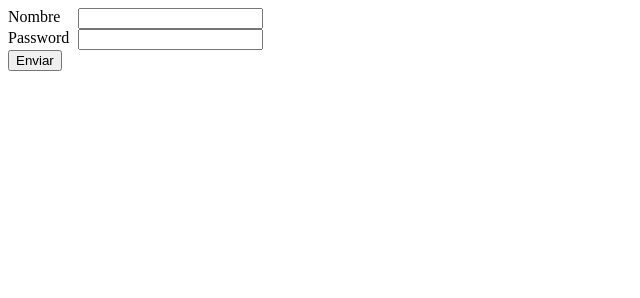
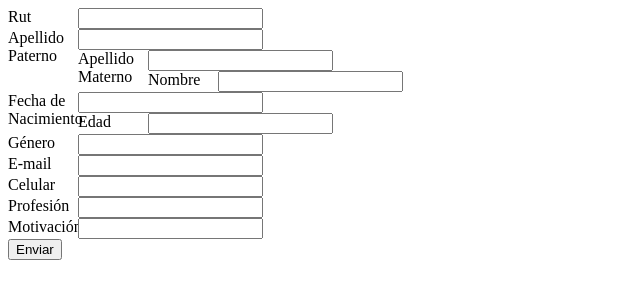
Before and after one commit to Vicente-Godoy/ActividadChileLimpio, a plain HTML site: page index.html in a window 1280 px wide. Shown: the whole page, without its empty margins (0-640 px from the left). Drawn offline with Linux system fonts and the light colour scheme.

Commit message:
Add files via upload

```diff
--- a/app.js
+++ b/app.js
@@ -1,5 +1,14 @@
+var rut = document.getElementById('rut');
+var appaterno = document.getElementById('appaterno');
+var apmaterno = document.getElementById('apmaterno');
 var nombre = document.getElementById('nombre');
-var password = document.getElementById('password');
+var fecnac = document.getElementById('fecnac');
+var edad = documet.getElementById('edad');
+var genero = document.getElementById('genero');
+var email = document.getElementById('email');
+var fono = document.getElementById('fono');
+var profesion = document.getElementById('profesion');
+var carta = document.getElementById('carta');
 var error = document.getElementById('error');
 error.style.color = 'red';
 
--- a/index.html
+++ b/index.html
@@ -16,12 +16,44 @@
 
 <form action="" id = 'formulario'>
     <div>
+        <label for="rut">Rut</label>
+        <input type="text" id='rut'>
+    </div>
+    <div>
+        <label for="appaterno">Apellido Paterno</label>
+        <input type="text" id='appaterno'>
+    </div>
+    <div>
+        <label for="apmaterno">Apellido Materno </label>
+        <input type="text" id='apmaterno'>
+    </div>
+    <div>
         <label for="nombre">Nombre</label>
         <input type="text" id='nombre'>
     </div>
     <div>
-        <label for="password">Password</label>
-        <input type="password" id='password'>
+        <label for="fecnac">Fecha de Nacimiento</label>
+        <input type="text" id='fecnac'>
+    </div>
+    <div>
+        <label for="edad">Edad</label>
+        <input type="text" id='edad'>
+    </div><div>
+        <label for="genero">Género</label>
+        <input type="text" id='genero'>
+    </div><div>
+        <label for="email">E-mail</label>
+        <input type="text" id='email'>
+    </div><div>
+        <label for="fono">Celular</label>
+        <input type="text" id='fono'>
+    </div><div>
+        <label for="profesion">Profesión</label>
+        <input type="text" id='profesion'>
+    </div>
+    <div>
+        <label for="carta">Motivación</label>
+        <input type="text" id='carta'>
     </div>
     <input type="submit" onclick= 'return enviarFormulario()'value='Enviar'>
 </form>
```
